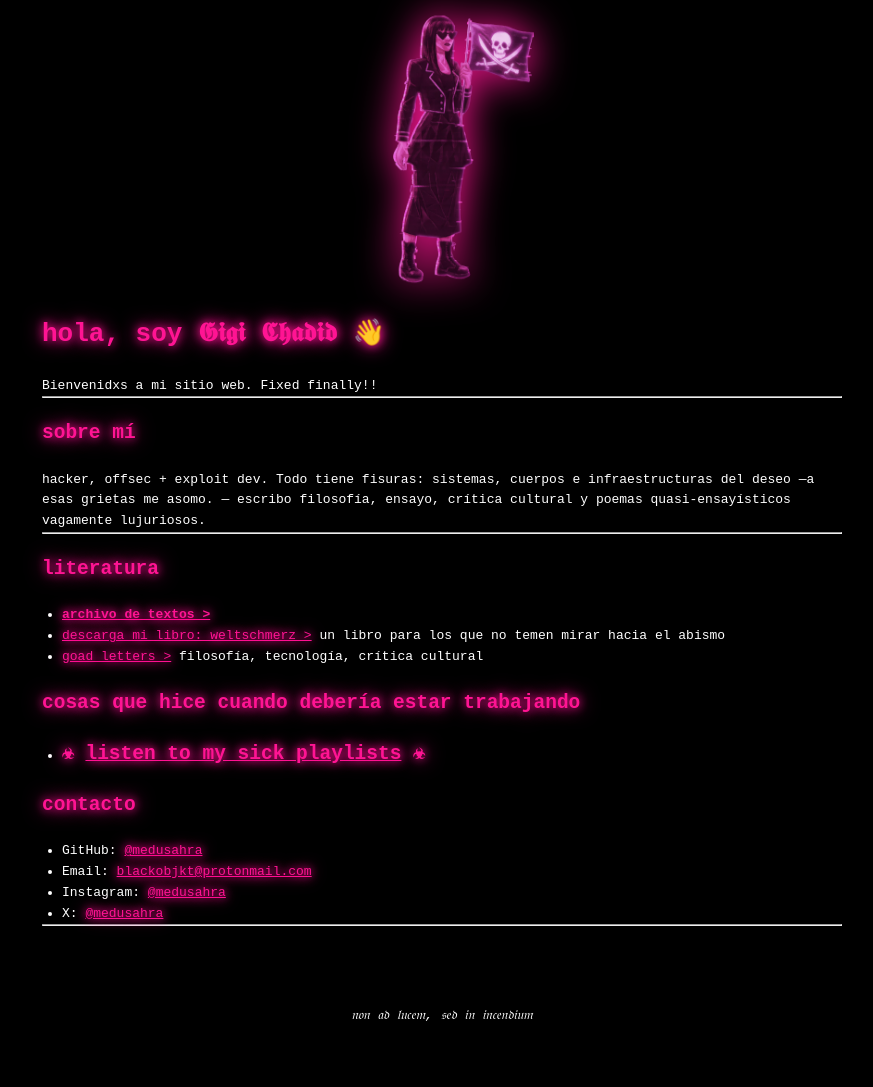
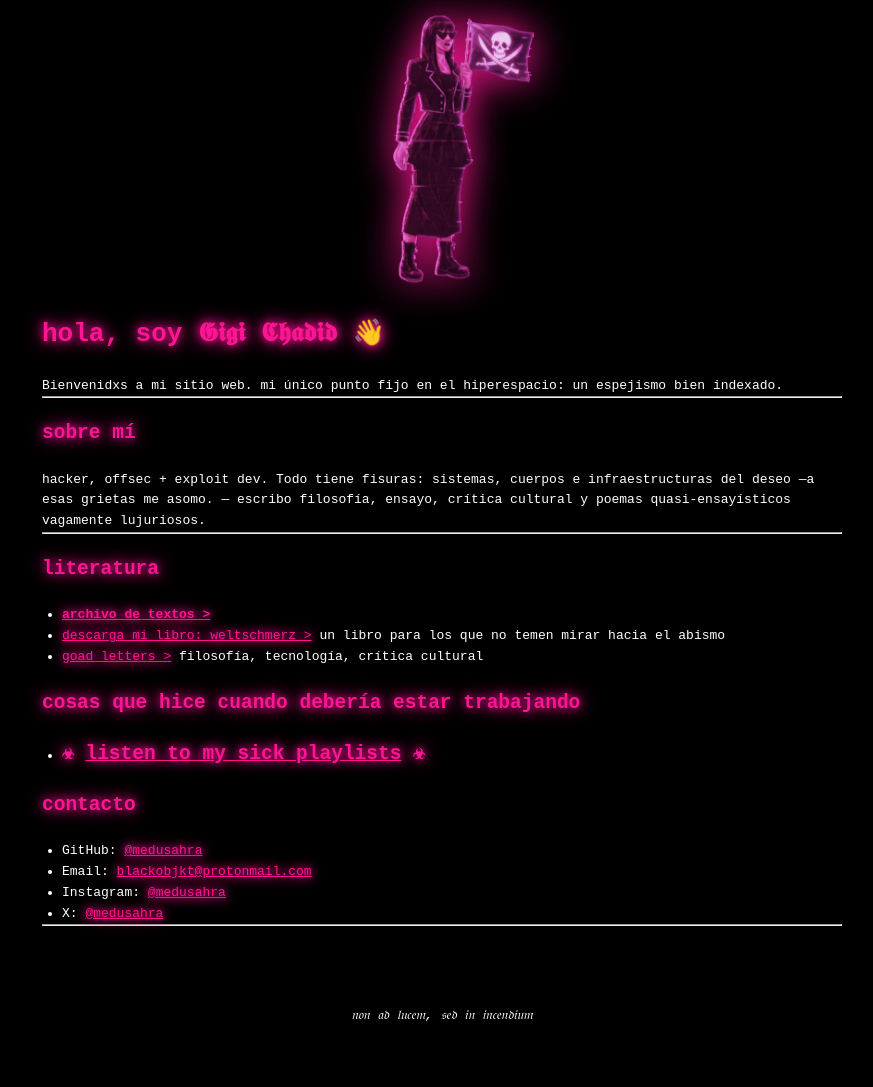
Before and after one commit to medusahra/medusahra.github.io, a Jekyll site: the page built from index.md, in a window 1280 px wide. Shown: the whole page, without its empty margins (198-1071 px from the left). Built offline with Jekyll 4.4.1, drawn with Linux system fonts in a browser that asks for light colours.

Commit message:
Update index.md

```diff
--- a/index.md
+++ b/index.md
@@ -6,7 +6,8 @@ layout: home
 
 # hola, soy 𝕲𝖎𝖌𝖎 𝕮𝖍𝖆𝖉𝖎𝖉 👋
 
-Bienvenidxs a mi sitio web. Fixed finally!!
+Bienvenidxs a mi sitio web.
+mi único punto fijo en el hiperespacio: un espejismo bien indexado.
 
 ---
 
```
